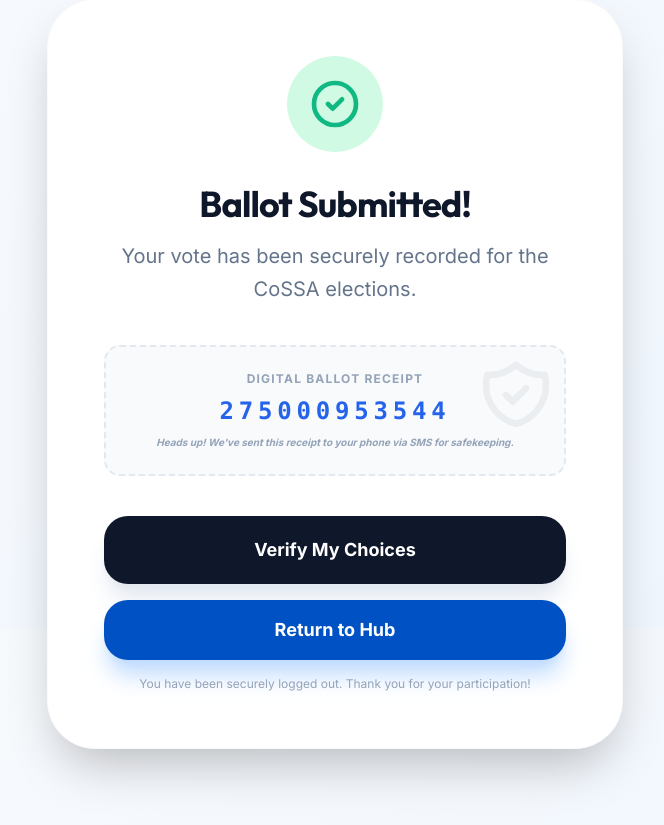
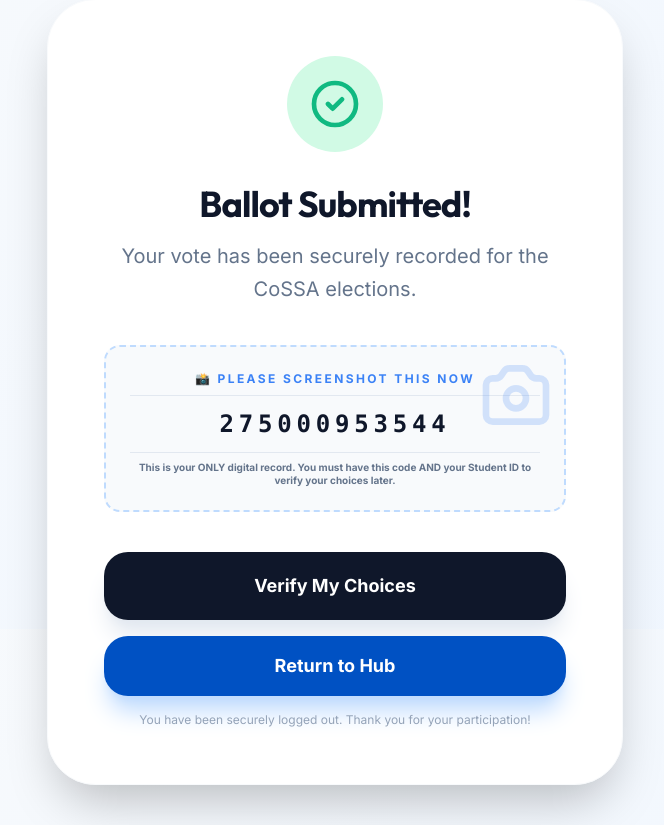
Before and after one commit to sasusavage/cosaa, a Flask app: page /vote/confirmed in a window 1280 px wide. Shown: the part 171-996 px from the top of the page, without its empty margins (305-969 px from the left). Run offline with Flask 3, Linux system fonts and the light colour scheme; a user stored in the database is signed in; some libraries are stand-ins or nearby versions.

Commit message:
chore: transition to screenshot-based ballot verification model

```diff
--- a/app/blueprints/voting/routes.py
+++ b/app/blueprints/voting/routes.py
@@ -392,18 +392,15 @@ def finalize_vote():
         current_user.has_voted = True
         db.session.commit()
 
-        # 📲 Generate Receipt & Send SMS
+        # 🛡️ Generate Digital Receipt for On-Screen Verification
         import hashlib
         receipt_raw = f"{current_user.student_id}-{Setting.get('academic_year', '2026')}-CoSSA-VOTE"
         receipt_hash = hashlib.sha256(receipt_raw.encode()).hexdigest().upper()[:12]
 
-        message = f"CoSSA Election: Vote Confirmed! Your Digital Receipt is {receipt_hash}. Keep this to verify your entry. Thank you for voting!"
-        send_sms(current_user.phone_number, message)
-
         # Clear sensitive session data
         session.pop('ballot_choices', None)
 
-        flash('Ballot submitted successfully! Your receipt has been sent via SMS.', 'success')
+        flash('Ballot submitted successfully! PLEASE SCREENSHOT YOUR RECEIPT BELOW.', 'success')
         return redirect(url_for('voting.vote_confirmed'))
     except Exception as e:
         db.session.rollback()
--- a/app/templates/voting/confirmed.html
+++ b/app/templates/voting/confirmed.html
@@ -11,13 +11,16 @@
         <h1 class="text-4xl font-black text-slate-900 mb-4 tracking-tight">Ballot Submitted!</h1>
         <p class="text-xl text-slate-500 mb-10 leading-relaxed">Your vote has been securely recorded for the CoSSA{% if academic_year %} {{ academic_year }}{% endif %} elections.</p>
 
-        <div class="bg-slate-50 rounded-2xl p-6 border-2 border-dashed border-slate-200 mb-10 relative overflow-hidden group">
-            <div class="absolute top-0 right-0 p-2 opacity-5 group-hover:opacity-10 transition-opacity">
-                <svg xmlns="http://www.w3.org/2000/svg" class="h-20 w-20" fill="none" viewBox="0 0 24 24" stroke="currentColor"><path stroke-linecap="round" stroke-linejoin="round" stroke-width="2" d="M9 12l2 2 4-4m5.618-4.016A11.955 11.955 0 0112 2.944a11.955 11.955 0 01-8.618 3.04A12.02 12.02 0 003 9c0 5.591 3.824 10.29 9 11.622 5.176-1.332 9-6.03 9-11.622 0-1.042-.133-2.052-.382-3.016z" /></svg>
+        <div class="bg-slate-50 rounded-2xl p-6 border-2 border-dashed border-blue-200 mb-10 relative overflow-hidden group">
+            <div class="absolute top-0 right-0 p-2 text-blue-500 opacity-20 group-hover:opacity-40 transition-opacity">
+                <svg xmlns="http://www.w3.org/2000/svg" class="h-20 w-20" fill="none" viewBox="0 0 24 24" stroke="currentColor">
+                    <path stroke-linecap="round" stroke-linejoin="round" stroke-width="2" d="M3 9a2 2 0 012-2h.93a2 2 0 001.664-.89l.812-1.22A2 2 0 0110.07 4h3.86a2 2 0 011.664.89l.812 1.22A2 2 0 0018.07 7H19a2 2 0 012 2v9a2 2 0 01-2 2H5a2 2 0 01-2-2V9z" />
+                    <path stroke-linecap="round" stroke-linejoin="round" stroke-width="2" d="M15 13a3 3 0 11-6 0 3 3 0 016 0z" />
+                </svg>
             </div>
-            <p class="text-xs font-bold uppercase tracking-widest text-slate-400 mb-2">Digital Ballot Receipt</p>
-            <p class="text-2xl font-mono font-black text-blue-600 tracking-[0.2em]">{{ receipt_hash }}</p>
-            <p class="text-[10px] text-slate-400 mt-2 italic font-bold">Heads up! We've sent this receipt to your phone via SMS for safekeeping.</p>
+            <p class="text-xs font-black uppercase tracking-[0.2em] text-blue-500 mb-2">📸 PLEASE SCREENSHOT THIS NOW</p>
+            <p class="text-2xl font-mono font-black text-slate-900 tracking-[0.2em] border-y border-slate-200 py-3 my-2">{{ receipt_hash }}</p>
+            <p class="text-[10px] text-slate-500 mt-2 font-bold leading-tight">This is your ONLY digital record. You must have this code AND your Student ID to verify your choices later.</p>
         </div>
 
         <div class="flex flex-col space-y-4">
--- a/app/templates/voting/verify_ballot.html
+++ b/app/templates/voting/verify_ballot.html
@@ -13,7 +13,7 @@
                 </svg>
             </div>
             <h1 class="text-3xl font-black text-slate-900 tracking-tight mb-2">Verify Your Ballot</h1>
-            <p class="text-slate-500 font-medium">Use the Digital Receipt sent to your SMS to preview your vote.</p>
+            <p class="text-slate-500 font-medium">Use the Digital Receipt from your screenshot to preview your vote.</p>
         </div>
 
         {# 📝 Entry Form #}
@@ -32,10 +32,10 @@
                     <label class="block text-[0.65rem] font-black text-slate-400 uppercase tracking-widest mb-2 ml-1">Student ID</label>
                     <input type="text" name="student_id" required value="{{ student_id or '' }}"
                            class="w-full p-4 bg-slate-50 border-2 border-transparent rounded-2xl focus:bg-white focus:border-[#0051c3] outline-none transition-all font-bold text-slate-900 placeholder:text-slate-300"
-                           placeholder="Enter your ID (e.g. EC/BAS/22/...)">
+                           placeholder="Enter your Student ID">
                 </div>
                 <div>
-                    <label class="block text-[0.65rem] font-black text-slate-400 uppercase tracking-widest mb-2 ml-1">Digital Receipt Code (from SMS)</label>
+                    <label class="block text-[0.65rem] font-black text-slate-400 uppercase tracking-widest mb-2 ml-1">12-Character Receipt Code</label>
                     <input type="text" name="receipt_code" required
                            class="w-full p-4 bg-slate-50 border-2 border-transparent rounded-2xl focus:bg-white focus:border-[#0051c3] outline-none transition-all font-bold text-slate-900 placeholder:text-slate-300 tracking-[0.2em]"
                            placeholder="EX: A1B2C3D4E5F6">
```
